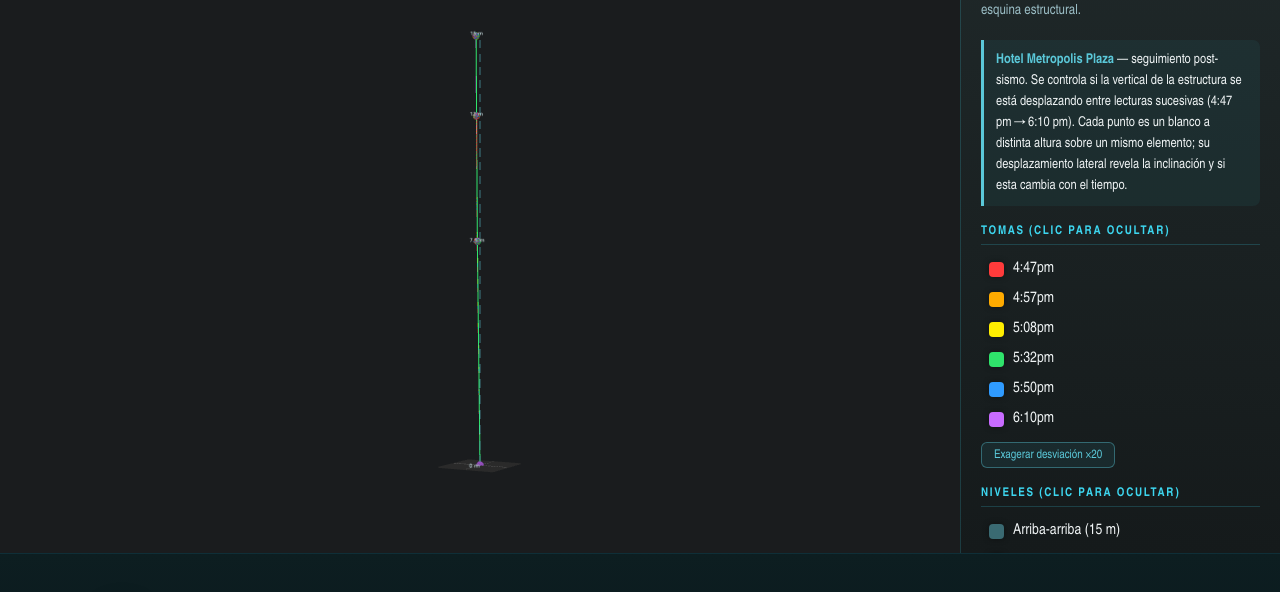
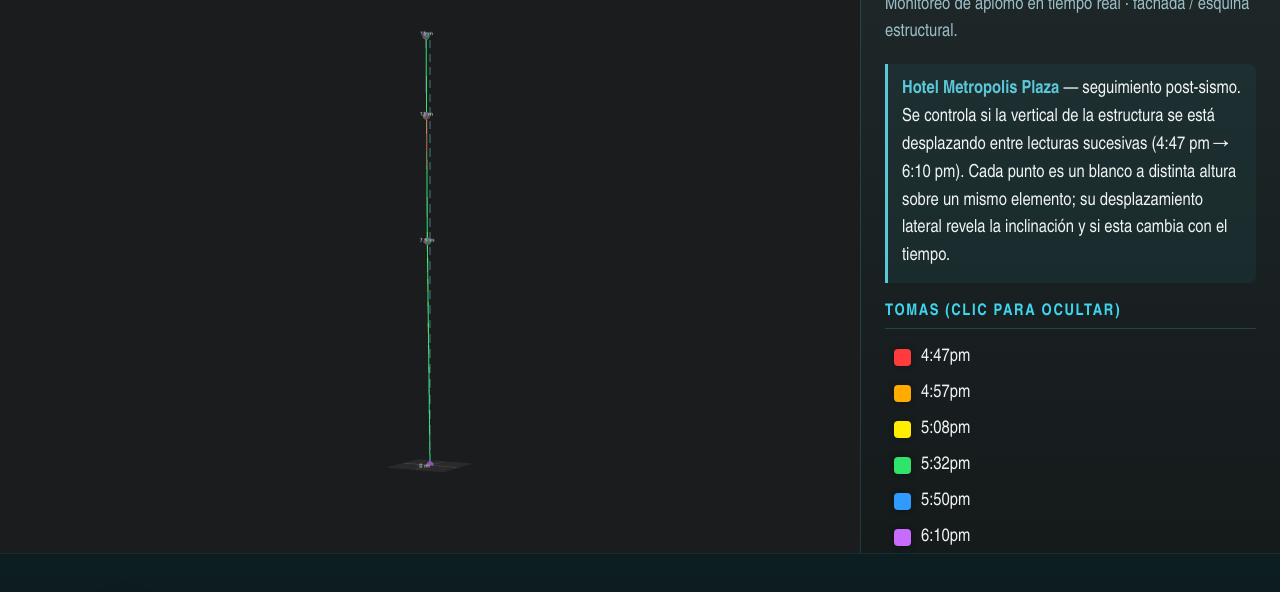
Before and after one commit to ingeogop/control_metropolis, a plain HTML site: page index.html in a window 1280 px wide. Shown: the part 163-755 px from the top of the page. Drawn offline with nearby package versions, Linux system fonts and the light colour scheme; grey boxes are pictures that could not be loaded; animation ran at ten frames a second.

Commit message:
Add files via upload

```diff
--- a/index.html
+++ b/index.html
@@ -4,7 +4,7 @@
 <meta charset="UTF-8">
 <meta name="viewport" content="width=device-width, initial-scale=1.0">
 <link rel="icon" href="https://res.cloudinary.com/dwwji955o/image/upload/v1774716687/logo_d1ln7s.jpg" type="image/jpeg">
-<title>Control de verticalidad — 6 tomas superpuestas</title>
+<title>Control de verticalidad — IngeoGOP Topografía</title>
 <style>
   :root{
     --ink:#f0f4f5; --panel:#1a2224; --panel2:#151a1b; --line:rgba(61,214,239,.18);
@@ -40,46 +40,46 @@
   #view{flex:1;position:relative}
   canvas{display:block}
   #panel{
-    width:320px;
+    width:420px;
     background:linear-gradient(to bottom,#1f2829 0%,#151a1b 100%);
     border-left:1px solid var(--line);
-    padding:22px 20px;overflow-y:auto;
+    padding:24px 24px;overflow-y:auto;
   }
-  h1{font-size:20px;line-height:1.25;font-weight:bold;margin-bottom:4px;color:var(--cyan)}
+  h1{font-size:28px;line-height:1.25;font-weight:bold;margin-bottom:4px;color:var(--cyan)}
   h1 span{color:var(--green)}
-  .sub{font-size:14px;color:var(--muted);line-height:1.5;margin-bottom:18px}
-  h2{font-size:12px;letter-spacing:.14em;text-transform:uppercase;color:var(--cyan-bright);
-     margin:18px 0 9px;font-weight:bold;padding-bottom:6px;
+  .sub{font-size:18px;color:var(--muted);line-height:1.5;margin-bottom:18px}
+  h2{font-size:16px;letter-spacing:.1em;text-transform:uppercase;color:var(--cyan-bright);
+     margin:20px 0 10px;font-weight:bold;padding-bottom:6px;
      border-bottom:1px solid rgba(61,214,239,.2)}
-  .toma{display:flex;align-items:center;gap:9px;padding:6px 8px;
-        border-radius:7px;cursor:pointer;user-select:none;font-size:15px;
+  .toma{display:flex;align-items:center;gap:10px;padding:7px 9px;
+        border-radius:7px;cursor:pointer;user-select:none;font-size:18px;
         color:var(--ink);transition:all .25s ease}
   .toma:hover{background:rgba(61,214,239,.08);transform:translateX(4px)}
   .toma.off{opacity:.35}
-  .sw{width:15px;height:15px;border-radius:4px;flex:none;
+  .sw{width:17px;height:17px;border-radius:4px;flex:none;
       box-shadow:0 0 6px rgba(0,0,0,.4)}
-  .legend{font-size:14px;color:var(--muted);line-height:1.7;margin-top:6px}
+  .legend{font-size:18px;color:var(--muted);line-height:1.75;margin-top:6px}
   .legend b{color:var(--cyan);font-weight:600}
-  table{width:100%;border-collapse:collapse;font-size:13px;margin-top:6px}
-  th,td{text-align:right;padding:3px 5px;border-bottom:1px solid rgba(255,255,255,.06)}
+  table{width:100%;border-collapse:collapse;font-size:17px;margin-top:6px}
+  th,td{text-align:right;padding:4px 6px;border-bottom:1px solid rgba(255,255,255,.06)}
   th:first-child,td:first-child{text-align:left}
   th{color:var(--cyan);font-weight:600}
   td{color:var(--ink)}
-  .note{font-size:12.5px;color:var(--muted);line-height:1.5;margin-top:16px;
+  .note{font-size:17px;color:var(--muted);line-height:1.55;margin-top:16px;
         border-top:1px solid var(--line);padding-top:12px}
-  .ctrls{font-size:13px;color:var(--muted);margin-top:10px;line-height:1.6}
-  .ctx{font-size:13.5px;color:var(--ink);line-height:1.55;
+  .ctrls{font-size:17px;color:var(--muted);margin-top:10px;line-height:1.6}
+  .ctx{font-size:18px;color:var(--ink);line-height:1.55;
     background:rgba(61,214,239,.06);border-left:3px solid var(--cyan);
-    padding:10px 12px;border-radius:0 7px 7px 0;margin-bottom:16px}
+    padding:12px 14px;border-radius:0 7px 7px 0;margin-bottom:16px}
   .ctx b{color:var(--cyan)}
-  .err{font-size:12.5px;color:var(--muted);line-height:1.6;margin-top:6px}
+  .err{font-size:17px;color:var(--muted);line-height:1.65;margin-top:6px}
   .err p{margin-bottom:9px}
   .err b{color:var(--ink);font-weight:700}
   .err .num{color:var(--green);font-weight:700}
   .warn{color:#ff6b6b;font-weight:700}
   .err .flag{background:rgba(255,107,107,.1);border-left:3px solid #ff6b6b;
     padding:8px 11px;border-radius:0 6px 6px 0;display:block;margin-top:4px;color:var(--ink)}
-  button.toggle{font:inherit;font-size:12px;background:rgba(61,214,239,.08);
+  button.toggle{font:inherit;font-size:17px;background:rgba(61,214,239,.08);
     border:1px solid rgba(91,200,217,.4);
     padding:5px 12px;border-radius:6px;cursor:pointer;color:var(--cyan);margin-top:8px;
     transition:all .25s ease}
```
